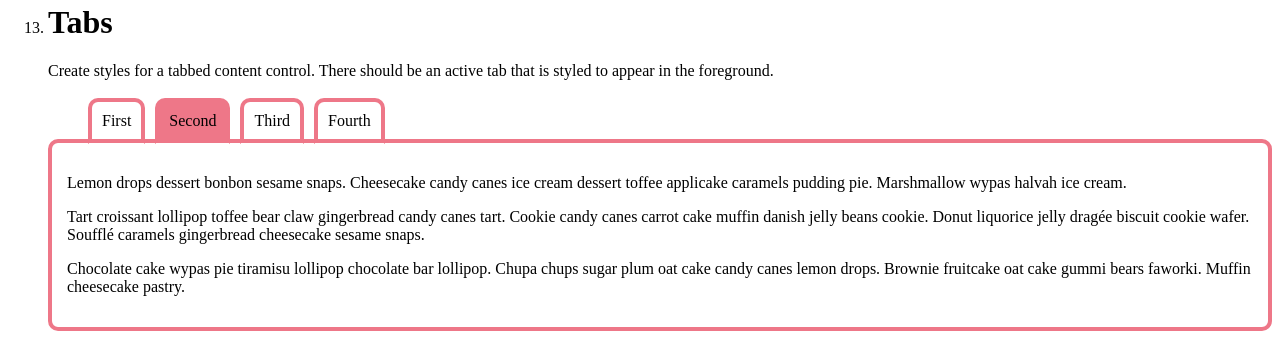
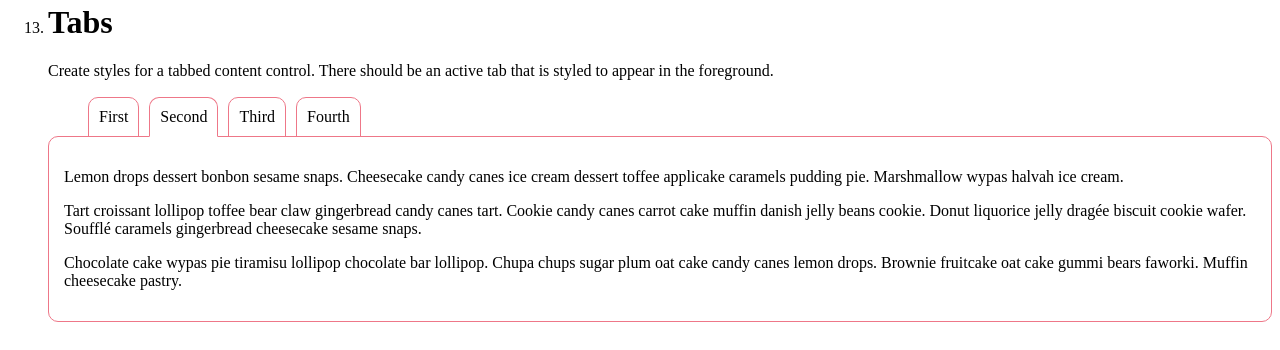
Before and after one commit to truckfondue/modularity2, a plain HTML site: page index.html in a window 1280 px wide. Shown: the part 3208-3558 px from the top of the page. Drawn offline with Linux system fonts and the light colour scheme.

Commit message:
optimized tab solution

```diff
--- a/main.css
+++ b/main.css
@@ -165,29 +165,30 @@ nav a:hover {
 
 .tab-content {
 
-	border: 4px solid #e78;
+	border: 1px solid #e78;
 	border-radius: 10px;
 	margin: -5px 0 0 0;
 	padding: 15px;
 	position: relative;
-	bottom: 3px;
 }
 
 .tab li {
 	display: block;
-	border: 4px solid #e78;
+	border: 1px solid #e78;
 	border-radius: 10px;
 	border-bottom-left-radius: 0;
 	border-bottom-right-radius: 0;
 	margin-right: 10px;
 	float: left;
-	border-bottom: 4px solid white;
+
 	position: relative;
-	top: 2px;
+	top: 1px;
+	z-index: 1;
 }
 
 .tab-content {
 	clear: left;
+	position: relative;
 }
 
 .tab a {
@@ -199,6 +200,7 @@ nav a:hover {
 	padding: 10px;
 }
 
-.selected {
-	background-color: #e78;
+.tab .tab-selected {
+	border-bottom-color: white;
+
 }
```
